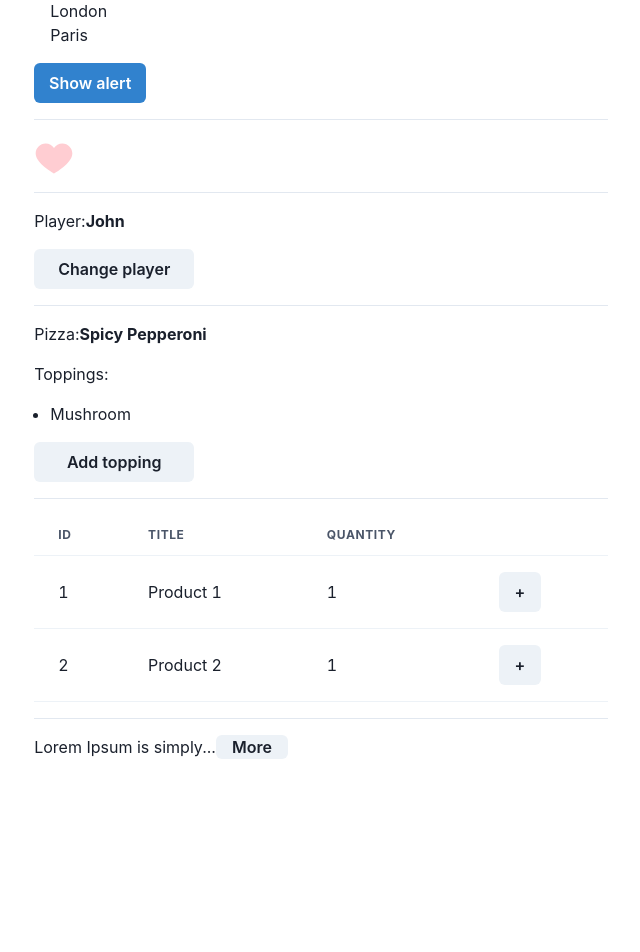
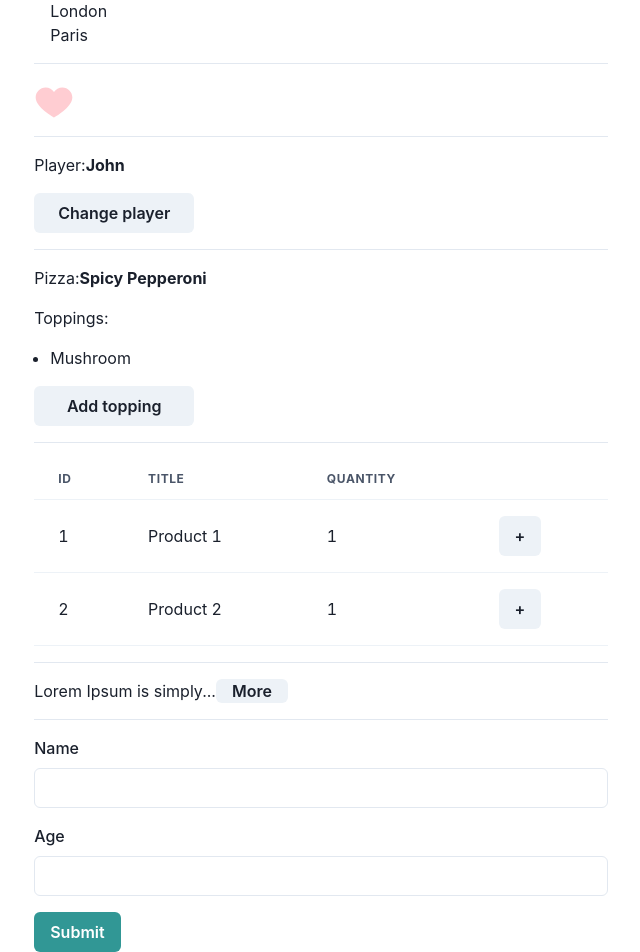
Before and after one commit to kboul/react-18, a React (Vite) app: page / in a window 1280 px wide. Shown: the part 132-1084 px from the top of the page, without its empty margins (319-959 px from the left). Before the commit the page ends 891 px from the top, so only its background shows below. Built offline with nearby package versions, Linux system fonts and the light colour scheme.

Commit message:
Export Cities comp, create a Form component and handle the submit event

```diff
--- a/src/App.tsx
+++ b/src/App.tsx
@@ -1,49 +1,20 @@
-import { Container, Flex, Stack } from "@chakra-ui/react";
-import { useState } from "react";
-import { FaCity } from "react-icons/fa";
+import { Container, Stack } from "@chakra-ui/react";
 
 import {
-  Alert,
-  Button,
   Like,
-  ListGroup,
   Player,
   Pizza,
   ShoppinCart,
   ExpandableText,
+  Cities,
+  Form,
 } from "./components";
 
 export default function App() {
-  const [showAlert, setShowAlert] = useState(false);
-
-  const handleSelectItem = (item: string) => {
-    console.log(item);
-  };
-
   return (
     <Container>
       <Stack spacing={4}>
-        <ListGroup
-          heading={
-            <Flex>
-              Cities <FaCity size="20" />
-            </Flex>
-          }
-          items={["New York", "San Francisco", "Tokyo", "London", "Paris"]}
-          onSelectItem={handleSelectItem}
-        />
-        {showAlert && (
-          <Alert onAlertClick={() => setShowAlert(false)}>Hello World</Alert>
-        )}
-
-        <Button
-          colorScheme="blue"
-          onClick={() => setShowAlert(true)}
-          width="28"
-        >
-          Show alert
-        </Button>
-
+        <Cities />
         <hr />
 
         <Like onClick={() => console.log("clicked")} />
@@ -69,6 +40,9 @@ export default function App() {
           more recently with desktop publishing software like Aldus PageMaker
           including versions of Lorem Ipsum.
         </ExpandableText>
+
+        <hr />
+        <Form />
       </Stack>
     </Container>
   );
--- /dev/null
+++ b/src/components/Cities.tsx
@@ -0,0 +1,36 @@
+import { Flex } from "@chakra-ui/react";
+import { useState } from "react";
+import { FaCity } from "react-icons/fa";
+
+import { Alert, Button } from ".";
+import ListGroup from "./ListGroup/ListGroup";
+
+export default function Cities() {
+  const [showAlert, setShowAlert] = useState(false);
+
+  const handleSelectItem = (item: string) => {
+    console.log(item);
+  };
+
+  return (
+    <ListGroup
+      heading={
+        <Flex>
+          Cities <FaCity size="20" />
+        </Flex>
+      }
+      items={["New York", "San Francisco", "Tokyo", "London", "Paris"]}
+      onSelectItem={handleSelectItem}
+    />
+  );
+
+  {
+    showAlert && (
+      <Alert onAlertClick={() => setShowAlert(false)}>Hello World</Alert>
+    );
+
+    <Button colorScheme="blue" onClick={() => setShowAlert(true)} width="28">
+      Show alert
+    </Button>;
+  }
+}
--- /dev/null
+++ b/src/components/Form.tsx
@@ -0,0 +1,23 @@
+import { Button, FormControl, FormLabel, Input } from "@chakra-ui/react";
+
+export default function Form() {
+  const handleSubmit = (e: React.FormEvent<HTMLFormElement>) => {
+    e.preventDefault();
+    console.log("submitted");
+  };
+
+  return (
+    <form onSubmit={handleSubmit}>
+      <FormControl>
+        <FormLabel>Name</FormLabel>
+        <Input />
+
+        <FormLabel mt={4}>Age</FormLabel>
+        <Input type="number" />
+      </FormControl>
+      <Button mt={4} colorScheme="teal" type="submit">
+        Submit
+      </Button>
+    </form>
+  );
+}
--- a/src/components/index.tsx
+++ b/src/components/index.tsx
@@ -1,6 +1,8 @@
 export { default as Alert } from "./Alert";
 export { default as Button } from "./Button";
+export { default as Cities } from "./Cities";
 export { default as ExpandableText } from "./ExpandableText";
+export { default as Form } from "./Form";
 export { default as Like } from "./Like";
 export { default as ListGroup } from "./ListGroup/ListGroup";
 export { default as Pizza } from "./Pizza";
```
